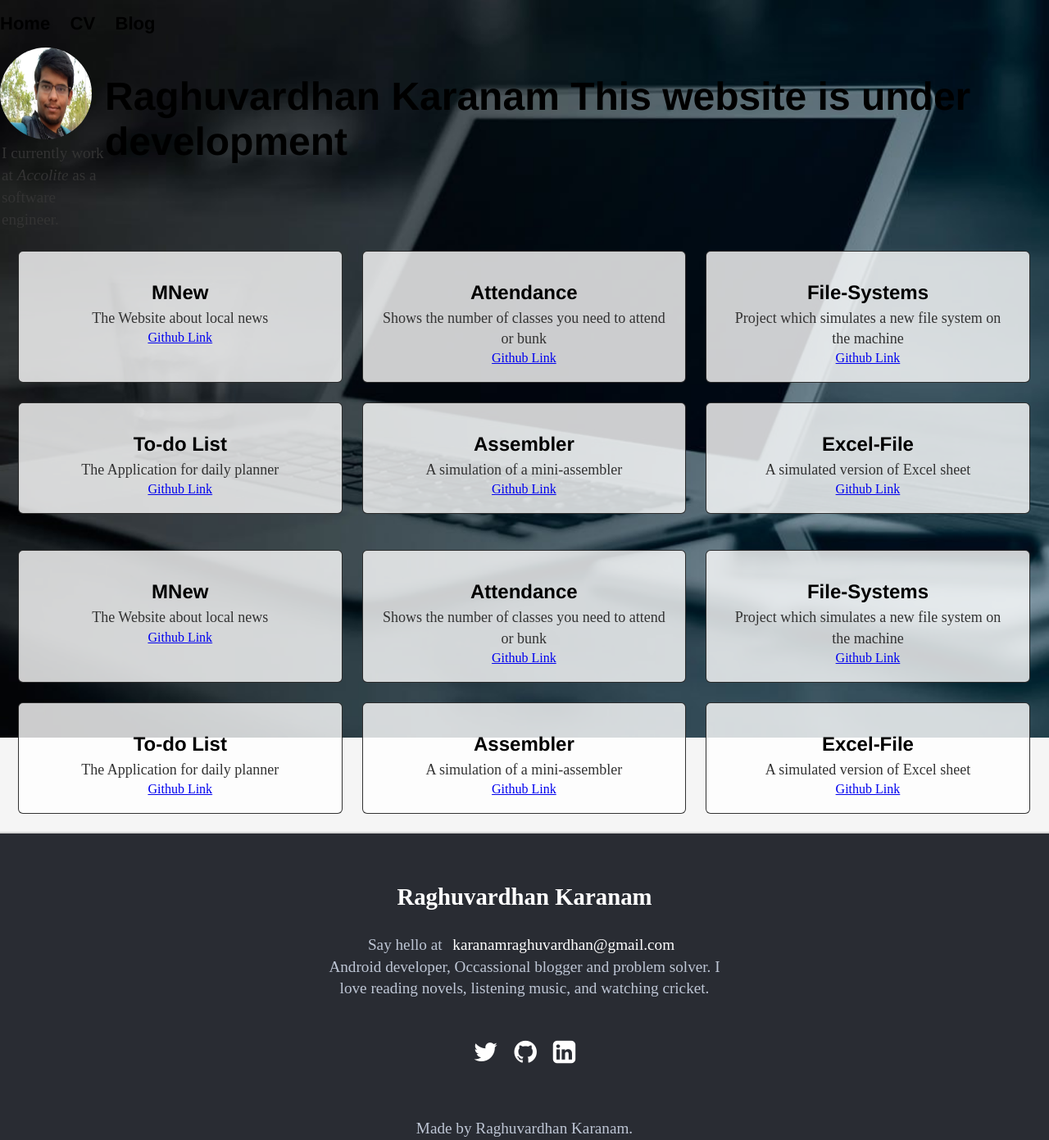
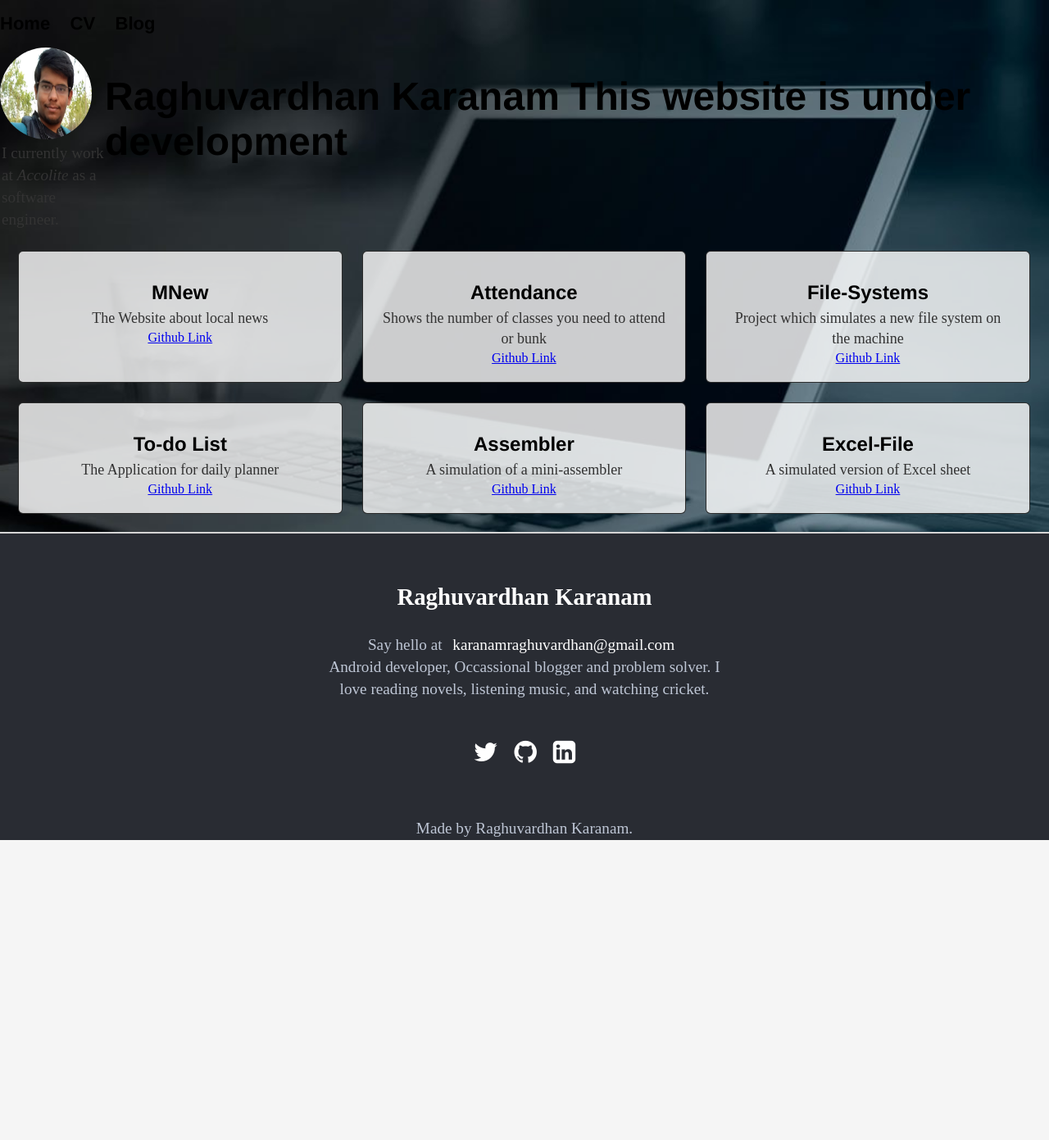
Before and after one commit to raghuvardhan/raghuvardhan.github.io, a Jekyll site: the page built from index.html, in a window 1280 px wide. Shown: the whole page at 82% size. Built offline with Jekyll 4.4.1, drawn with Linux system fonts in a browser that asks for light colours; after the commit the page ends 1025 px from its top, so only the background shows below that.

Commit message:
Update index.html

```diff
--- a/index.html
+++ b/index.html
@@ -50,48 +50,3 @@ title: Raghu Karanam, Android developer
       </div>
   </div>
 </div>
-
-<div class="grid-container">
-  <div class="grid-item">
-      <div class="card">
-        <h1 class="projectTitle">MNew</h1>
-        <p class="description">The Website about local news</p>
-        <a href="https://github.com/raghuvardhan/MNews" title="github" target="_blank">Github Link</a>
-      </div>
-  </div>
-   <div class="grid-item">
-      <div class="card">
-        <h1 class="projectTitle">Attendance</h1>
-        <p class="description">Shows the number of classes you need to attend or bunk</p>
-        <a href="https://github.com/raghuvardhan/Attendance" target="_blank">Github Link</a>
-      </div>
-  </div>
-   <div class="grid-item">
-      <div class="card">
-        <h1 class="projectTitle">File-Systems</h1>
-        <p class="description">Project which simulates a new file system on the machine</p>
-        <a href="https://github.com/raghuvardhan/File-Systems" target="_blank">Github Link</a>
-      </div>
-  </div>
-   <div class="grid-item">
-      <div class="card">
-        <h1 class="projectTitle">To-do List</h1>
-        <p class="description">The Application for daily planner</p>
-        <a href="https://github.com/raghuvardhan/To-Do-List" target="_blank">Github Link</a>
-      </div>
-  </div>
-  <div class="grid-item">
-      <div class="card">
-        <h1 class="projectTitle">Assembler</h1>
-        <p class="description">A simulation of a mini-assembler</p>
-        <a href="https://github.com/raghuvardhan/To-Do-List" target="_blank">Github Link</a>
-      </div>
-  </div>
-  <div class="grid-item">
-      <div class="card">
-        <h1 class="projectTitle">Excel-File</h1>
-        <p class="description">A simulated version of Excel sheet</p>
-        <a href="https://github.com/raghuvardhan/To-Do-List" target="_blank">Github Link</a>
-      </div>
-  </div>
-</div>
```
